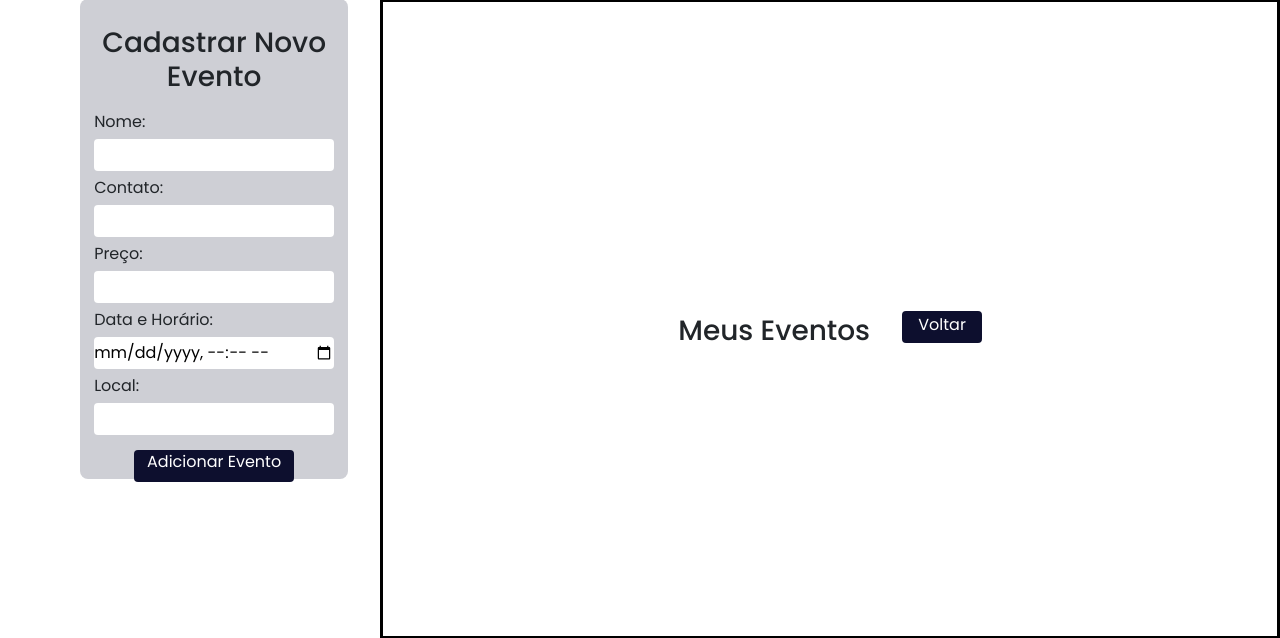
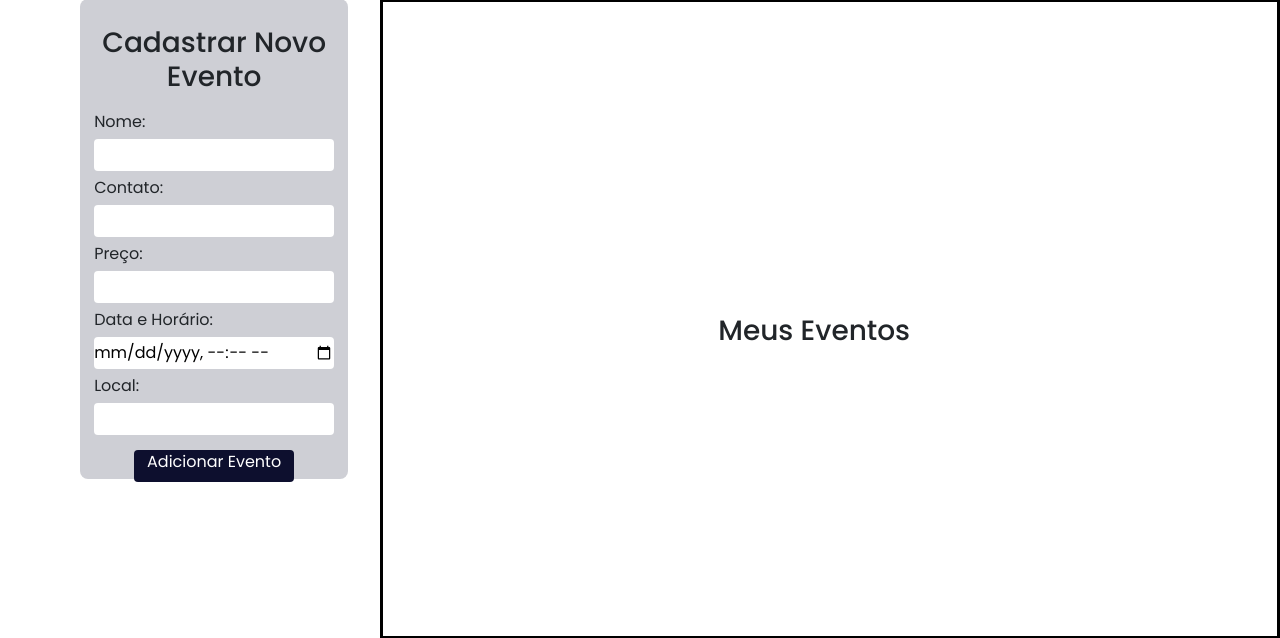
Before and after one commit to Hitalooo/psif, a Flask app: page /evento in a window 1280 px wide. Shown: the part 137-775 px from the top of the page. Run offline with Flask 3, Linux system fonts and the light colour scheme; the visitor is signed in with stand-in values (Sample User, id 1); some libraries are stand-ins or nearby versions.

Commit message:
Remover botão "Voltar"

```diff
--- a/templates/eventos.html
+++ b/templates/eventos.html
@@ -43,7 +43,6 @@
                     </div>
                 </li>
             {% endfor %}
-            <a class="voltar" href="{{ url_for('index') }}">Voltar</a>
         </ul>
     </div>
 
```
